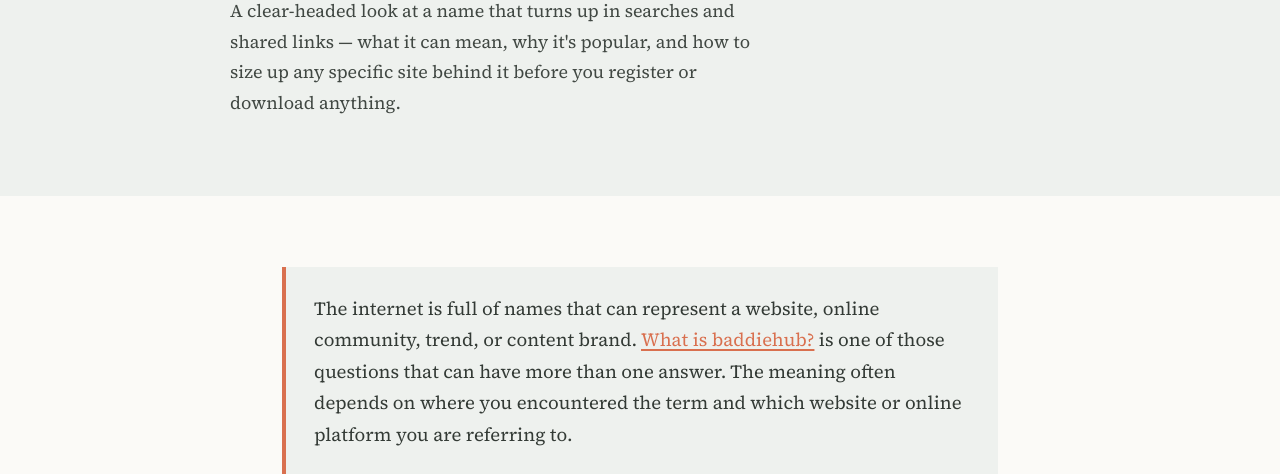
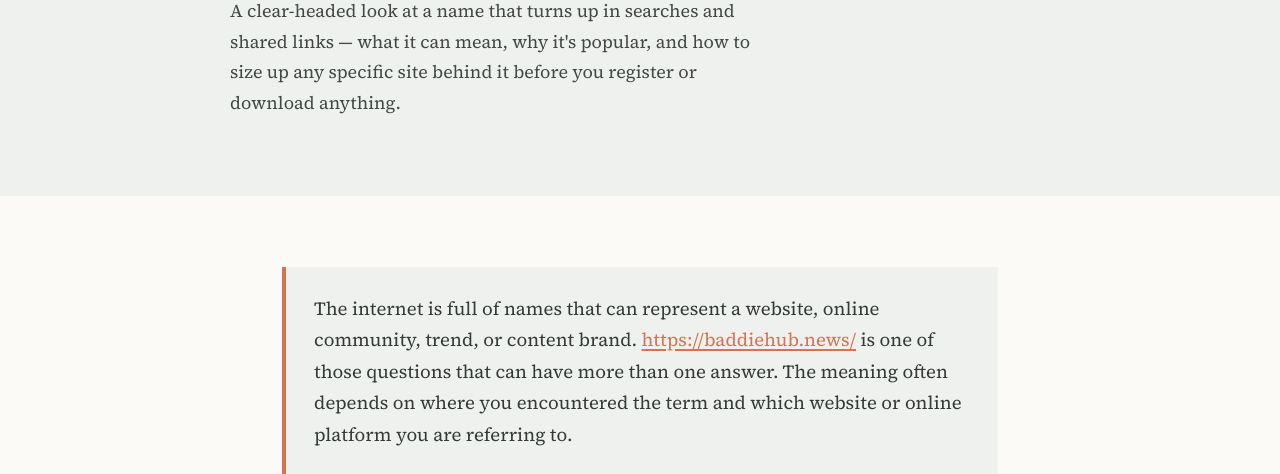
Before and after one commit to zainjuttihirhega-ui/Baddie, a plain HTML site: page index.html in a window 1280 px wide. Shown: the part 326-800 px from the top of the page. Drawn offline with Linux system fonts and the light colour scheme.

Commit message:
Update index.html

```diff
--- a/index.html
+++ b/index.html
@@ -184,7 +184,7 @@
   <div class="content-wrap">
 
     <p class="lede">
-      The internet is full of names that can represent a website, online community, trend, or content brand. <a href="https://baddiehub.news/">What is baddiehub?</a> is one of those questions that can have more than one answer. The meaning often depends on where you encountered the term and which website or online platform you are referring to.
+      The internet is full of names that can represent a website, online community, trend, or content brand. <a href="https://baddiehub.news/">https://baddiehub.news/</a> is one of those questions that can have more than one answer. The meaning often depends on where you encountered the term and which website or online platform you are referring to.
     </p>
 
     <section class="block" id="meaning">
```
